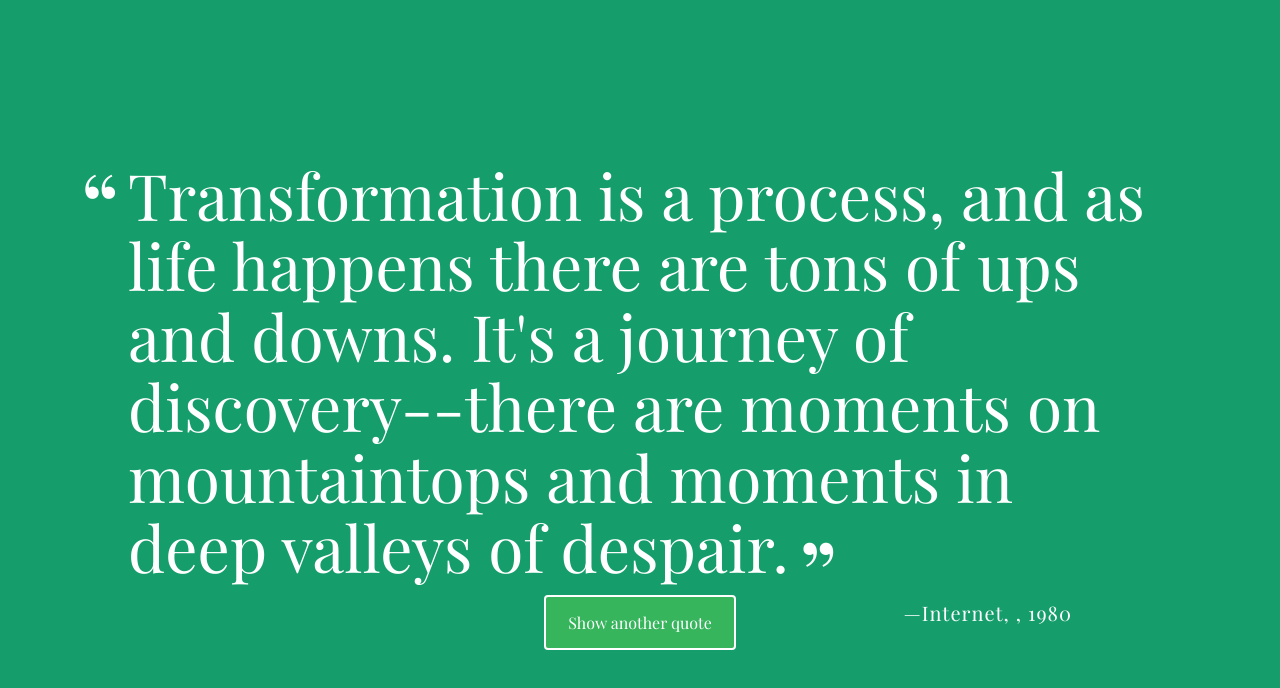
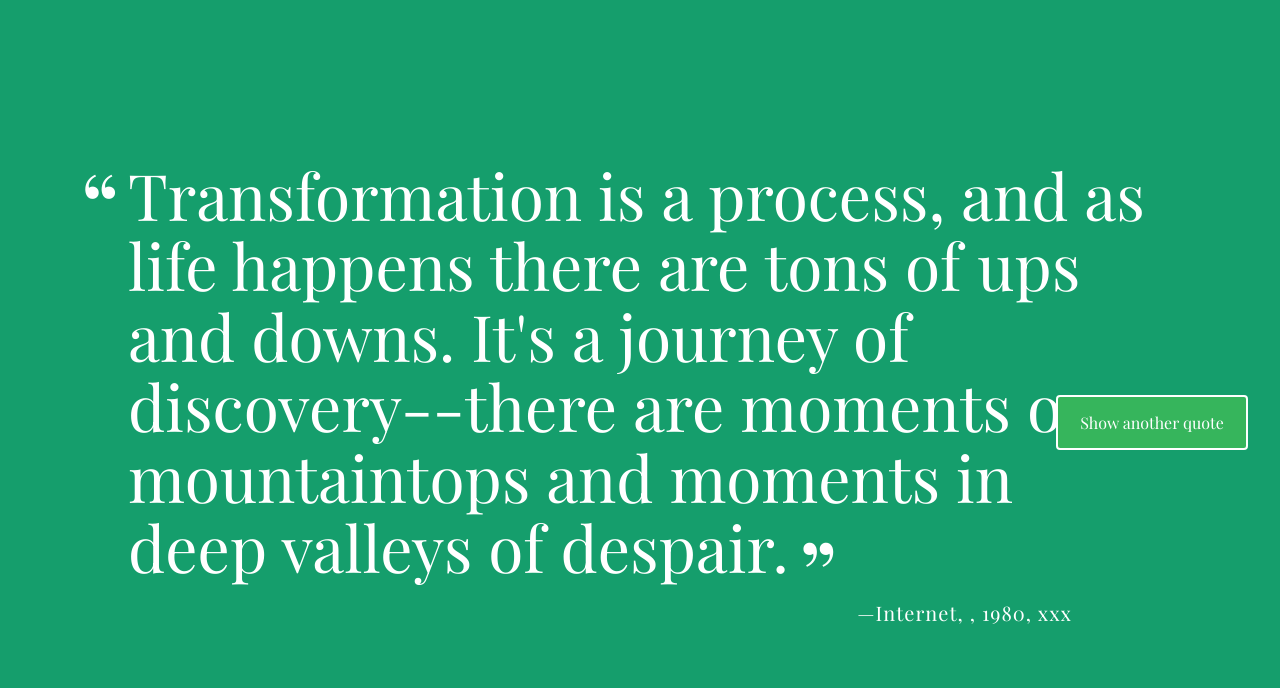
Before and after one commit to dssp100/Treehouse-Challange-1-Random-Quote-, a plain HTML site: page index.html in a window 1280 px wide. Both pictures are taken after a click on the button "Show another quote". Drawn offline with nearby package versions, Linux system fonts and the light colour scheme; a web font is replaced by a local one.

Commit message:
Added a tag property
Added the tag property in the quotes.js file and added a period in the
style.css file for the tag. Moved new quote button to the top right so
its a out of the way.

```diff
--- a/css/styles.css
+++ b/css/styles.css
@@ -56,14 +56,18 @@ body {
   content: ", ";
   font-style: normal;
 }
+.tag:before {
+  content: ", ";
+  font-style: normal;
+}
 
 #loadQuote {
   position: fixed;
   width: 12em;
   display: inline-block;
-  left: 50%;
+  left: 90%;
   margin-left: -6em;
-  bottom: 150px;
+  bottom: 350px;
   border-radius: 4px;
   border: 2px solid #fff;
   color: #fff;
--- a/index.html
+++ b/index.html
@@ -11,7 +11,11 @@
   <div class="container">
     <div id="quote-box">
       <p class="quote">You can do anything but not everything</p>
-      <p class="source">David Allen<span class="citation">Making It All Work</span><span class="year">2009</span></p>
+        <p class="source">David Allen
+                <span class="citation">Making It All Work</span>
+                <span class="year">2009</span>
+                <span class="tag">general</span>
+        </p>
     </div>
     <button id="loadQuote">Show another quote</button>
   </div>
--- a/js/quotes.js
+++ b/js/quotes.js
@@ -3,30 +3,35 @@ var quotes = [
         quote: "Transformation is a process, and as life happens there are tons of ups and downs. It's a journey of discovery--there are moments on mountaintops and moments in deep valleys of despair.",
         source:'Internet',
         citation:'',
-        year:'1980'
+        year:'1980',
+        tag: 'xxx'
     },
     {
         quote: "Love all, trust a few, do wrong to none.",
         source:'William Shakespeare',
         citation:'https://www.values.com/inspirational-quotes?page=2',
-        year:'1950'
+        year:'1950',
+        tag: 'xxx'
     },
     {
         quote: "There is no greater education than one that is self-driven.",
         source:'Neil deGrasse Tyson',
         citation:'https://www.values.com/inspirational-quotes?page=2',
-        year:'1950'
+        year:'1950',
+        tag: 'xxx'
     },
     {
         quote: "Always be yourself and have faith in yourself.",
         source:'Bruce Lee',
         citation:'https://www.values.com/inspirational-quotes?page=2',
-        year:'1950'
+        year:'1950',
+        tag: 'xxx'
     },
     {
         quote: "Once we believe in ourselves, we can risk curiosity, wonder, spontaneous delight, or any experience that reveals the human spirit.",
         source:'e. e. cummings',
         citation:'https://www.values.com/inspirational-quotes?page=2',
-        year:'1950'
+        year:'1950',
+        tag: 'xxx'
     }
 ];
--- a/js/script.js
+++ b/js/script.js
@@ -16,11 +16,13 @@ function getRamdomQuote(){
 // change the background color of the page randomly by calling the "changeBackgroundColor()" function.
 
 function printQuote() {
+
     var randomQuote = getRamdomQuote()
     htmlQuoteString = '<p class="quote">' + randomQuote.quote + '</p>' +
     '<p class="source">' + randomQuote.source +
         '<span class="citation">' + randomQuote.citation + '</span>' +
-        '<span class="year">' + randomQuote.year + '</span>'
+        '<span class="year">' + randomQuote.year + '</span>' +
+        '<span class="tag">' + randomQuote.tag + '</span>' +
     '</p>'
     document.getElementById('quote-box').innerHTML = htmlQuoteString
     changeBackgroundColor()
@@ -35,3 +37,5 @@ function changeBackgroundColor(){
     var rgbColor = 'rgb(' + red + ',' + green + ',' + blue + ')';
     document.body.style.background = rgbColor;
 }
+
+//
```
